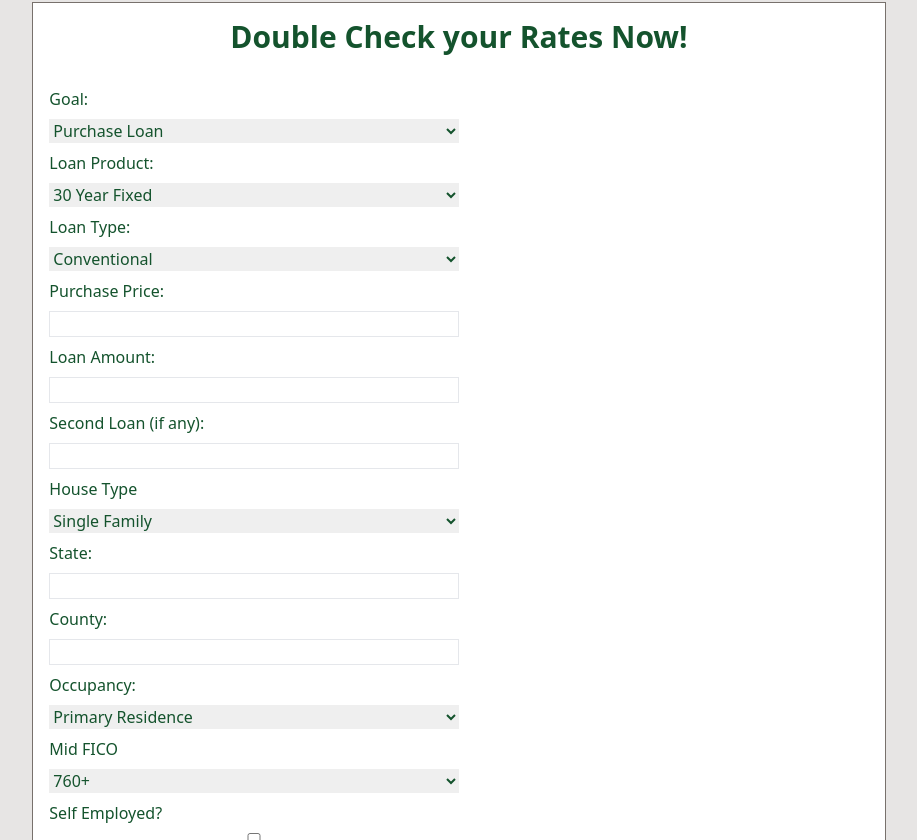
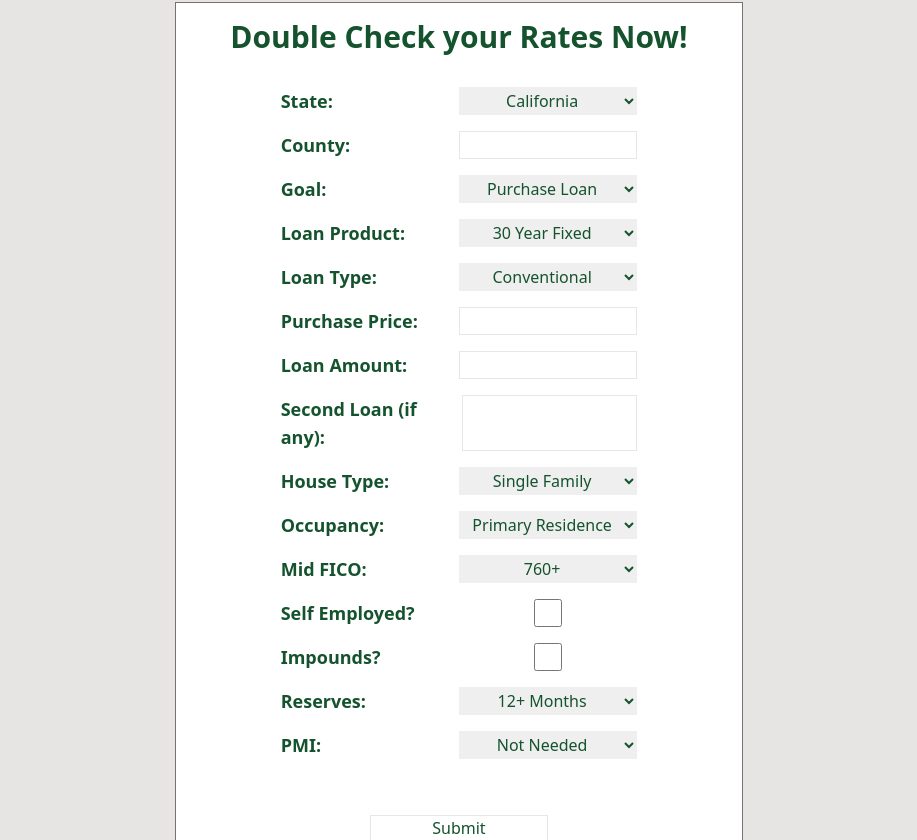
Before and after one commit to Uselysses/rate-checker, a Next.js app: page / in a window 1280 px wide. Shown: the part 860-1700 px from the top of the page, without its empty margins (181-1098 px from the left). Built offline with nearby package versions, Linux system fonts and the light colour scheme.

Commit message:
Polishes form

```diff
--- a/pages/index.tsx
+++ b/pages/index.tsx
@@ -34,6 +34,8 @@ const explainerCards = CARD_CONTENT.map((card, index) => {
   return <ExplainerCard {...card} key={index} />
 })
 
+
+
 const Home: NextPage = () => {
   return (
     <article className="w-5/6 md:w-4/6 mx-auto space-y-32 my-20">
@@ -54,9 +56,28 @@ const Home: NextPage = () => {
 
       </section>
 
-      <section className="bg-white border border-stone-500 p-4">
+      <section className="bg-white border border-stone-500 p-4 md:w-2/3 md:mx-auto">
         <h2 className="text-center">Double Check your Rates Now!</h2>
-        <form className="flex flex-col gap-2 w-1/2 ">
+        <form className="flex flex-col gap-4 md:w-2/3 md:mx-auto">
+          <fieldset>
+            <label htmlFor="state">State:</label>
+            <select className="">
+              <option value="California">California</option>
+              <option value="Texas">Texas</option>
+              <option value="Florida">Florida</option>
+              <option value="Virginia">Virginia</option>
+              <option value="Maryland">Maryland</option>
+              <option value="Tennessee">Tennessee</option>
+              <option value="Other">Other</option>
+            </select>
+          </fieldset>
+
+          <fieldset>
+            <label htmlFor="county">County:</label>
+            <input id="county" name="county" className=""/>
+          </fieldset>
+
+          <fieldset>
             <label htmlFor="goal">Goal:</label>
             <select id="goal" name="goal">
               <option value="purchase loan">Purchase Loan</option>
@@ -65,7 +86,9 @@ const Home: NextPage = () => {
               <option value="fha streamline">FHA Streamline</option>
               <option value="va irrl">VA IRRL</option>
             </select>
+          </fieldset>
 
+          <fieldset>
             <label htmlFor="loan product">Loan Product:</label>
             <select id="loan product" name="loan product">
               <option value="30 year fixed">30 Year Fixed</option>
@@ -82,7 +105,9 @@ const Home: NextPage = () => {
               <option value="7/6 adjustable">7/6 Adjustable</option>
               <option value="10/6 adjustable">10/6 Adjustable</option>
             </select>
+          </fieldset>
 
+          <fieldset>
             <label htmlFor="loan type">Loan Type:</label>
             <select id="loan type" name="loan type">
               <option value="Conventional">Conventional</option>
@@ -91,17 +116,25 @@ const Home: NextPage = () => {
               <option value="NonQM">NonQM</option>
               <option value="Jumbo">Jumbo</option>
             </select>
+          </fieldset>
 
+          <fieldset>
             <label htmlFor="purchase price">Purchase Price:</label>
             <input id="purchase price" name="purchase price"/>
+          </fieldset>
 
+          <fieldset>
             <label htmlFor="loan amount">Loan Amount:</label>
             <input id="loan amount" name="loan amount"/>
+          </fieldset>
 
+          <fieldset>
             <label htmlFor="2nd loan">Second Loan (if any):</label>
             <input id="2nd loan" name="2nd loan"/>
+          </fieldset>
 
-          <label htmlFor="house type">House Type</label>
+          <fieldset>
+            <label htmlFor="house type">House Type:</label>
             <select id="house type" name="house type">
               <option value="single family">Single Family</option>
               <option value="townhouse">Townhouse</option>
@@ -111,21 +144,19 @@ const Home: NextPage = () => {
               <option value="4 unit">4 unit</option>
               <option value="PUD">PUD</option>
             </select>
+          </fieldset>
 
-          <label htmlFor="state">State:</label>
-          <input id="state" name="state"/>
-
-          <label htmlFor="county">County:</label>
-          <input id="county" name="county"/>
-
+          <fieldset>
             <label htmlFor="occupancy">Occupancy:</label>
             <select id="occupancy" name="occupancy">
               <option value="primary residence">Primary Residence</option>
               <option value="second home">Second Home</option>
               <option value="investment property">Investment Property</option>
             </select>
+          </fieldset>
 
-          <label htmlFor="mid fico">Mid FICO</label>
+          <fieldset>
+            <label htmlFor="mid fico">Mid FICO:</label>
             <select id="mid fico" name="mid fico">
               <option value="760+">760+</option>
               <option value="740-759">740-759</option>
@@ -138,13 +169,19 @@ const Home: NextPage = () => {
               <option value="600-619">600-619</option>
               <option value="580-599">580-599</option>
             </select>
+          </fieldset>
 
+          <fieldset className="flex flex-row justify-between">
             <label htmlFor="self employed">Self Employed?</label>
             <input type="checkbox" id="self employed" name="self employed"/>
+          </fieldset>
 
+          <fieldset className="flex flex-row justify-between">
             <label htmlFor="impounds">Impounds?</label>
             <input type="checkbox" id="impounds" name="impounds"/>
+          </fieldset>
 
+          <fieldset>
             <label htmlFor="reserves">Reserves:</label>
             <select id="reserves" name="reserves">
               <option value="">12+ Months</option>
@@ -154,15 +191,18 @@ const Home: NextPage = () => {
               <option value="">1-3 Months</option>
               <option value="">0 Months</option>
             </select>
+          </fieldset>
 
+          <fieldset>
             <label htmlFor="pmi">PMI:</label>
             <select id="pmi" name="pmi">
               <option value="not needed">Not Needed</option>
               <option value="borrower pays pmi">You Pay the PMI</option>
               <option value="lender pays pmi">Lender Pays the PMI</option>
             </select>
+          </fieldset>
 
-          <input type="submit" value="Submit" className="cursor-pointer"/>
+          <input type="submit" value="Submit" className="cursor-pointer mx-auto my-10"/>
         </form>
       </section>
 
--- a/styles/globals.css
+++ b/styles/globals.css
@@ -20,8 +20,20 @@
   section {
     @apply space-y-8;
   }
+  label {
+    @apply text-lg;
+    @apply font-semibold;
+  }
   input {
     @apply border;
+    @apply md:w-1/2;
+  }
+  select {
+    @apply md:w-1/2;
+    @apply text-center;
+  }
+  fieldset {
+    @apply flex flex-col md:flex-row md:justify-between;
   }
 }
 
```
Lines whose indentation alone changed are shown as unchanged.
